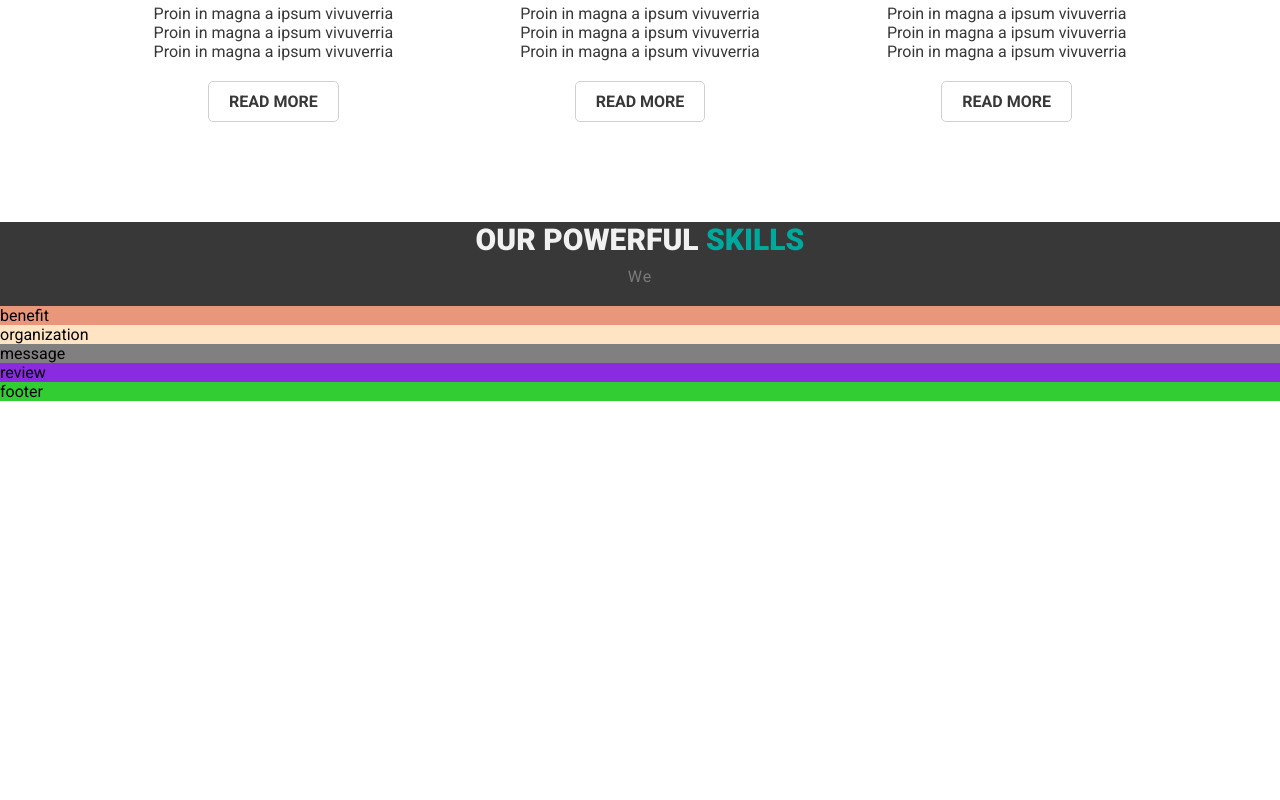
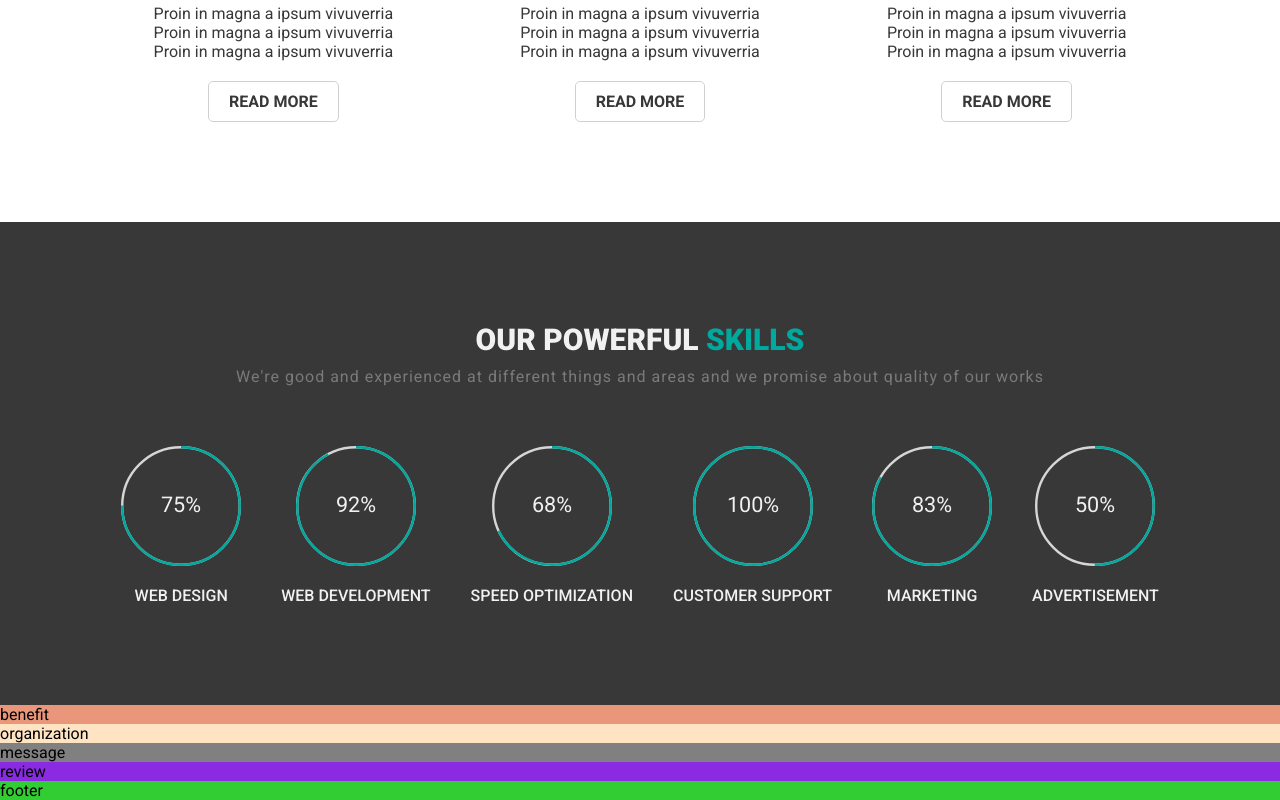
Before and after one commit to syahirdev/landing-page, a React (Create React App) app: page / in a window 1280 px wide. Shown: the part 937-1737 px from the top of the page. Before the commit the page ends 1338 px from the top, so only its background shows below. Built offline with nearby package versions, Linux system fonts and the light colour scheme.

Commit message:
add skill component

```diff
--- a/package.json
+++ b/package.json
@@ -16,6 +16,7 @@
     "@types/react": "^17.0.0",
     "@types/react-dom": "^17.0.0",
     "react": "^17.0.2",
+    "react-circular-progressbar": "^2.0.4",
     "react-dom": "^17.0.2",
     "react-scripts": "4.0.3",
     "sass": "^1.44.0",
--- a/src/components/intro/Intro.scss
+++ b/src/components/intro/Intro.scss
@@ -5,7 +5,7 @@
   flex-direction: column;
   justify-content: center;
   align-items: center;
-  margin: 100px;
+  padding: 100px;
 
   .offerContainer {
     display: flex;
--- /dev/null
+++ b/src/components/progress/Progress.scss
@@ -0,0 +1,20 @@
+@import "../../Global";
+
+.progress {
+  margin: 40px 20px 0;
+  display: flex;
+  justify-content: center;
+  align-items: center;
+  flex-direction: column;
+
+  .progressWrapper {
+    height: 120px;
+    width: 120px;
+  }
+
+  .progressText {
+    color: $lightColor;
+    font-weight: 500;
+    margin-top: 20px;
+  }
+}
--- /dev/null
+++ b/src/components/progress/Progress.tsx
@@ -0,0 +1,29 @@
+import "./Progress.scss";
+import { buildStyles, CircularProgressbar } from "react-circular-progressbar";
+import "react-circular-progressbar/dist/styles.css";
+
+interface ProgressProps {
+    percentage: number
+    text: string
+}
+
+export const Progress = ({percentage, text}: ProgressProps) => {
+    return (
+        <div className="progress">
+            <div className="progressWrapper">
+                <CircularProgressbar
+                    value={percentage}
+                    text={`${percentage}%`}
+                    strokeWidth={2}
+                    styles={buildStyles({
+                        strokeLinecap: "butt",
+                        textSize: "18px",
+                        pathColor: "#00a99d",
+                        textColor: "#f1f1f1"
+                    })}
+                />
+            </div>
+            <div className="progressText">{text.toUpperCase()}</div>
+        </div>
+    );
+};
--- a/src/components/skill/Skill.scss
+++ b/src/components/skill/Skill.scss
@@ -2,4 +2,11 @@
 
 .skill {
   background-color: $darkColor;
+  padding: 100px;
+
+  .progressContainer {
+    display: flex;
+    justify-content: center;
+    align-items: center;
+  }
 }
--- a/src/components/skill/Skill.tsx
+++ b/src/components/skill/Skill.tsx
@@ -1,5 +1,6 @@
 import "./Skill.scss";
 import { Title } from "../title/Title";
+import { Progress } from "../progress/Progress";
 
 export const Skill = () => {
     return (
@@ -7,9 +8,19 @@ export const Skill = () => {
             <Title
                 title="OUR POWERFUL"
                 titlePrimary="SKILLS"
-                subtitle="We"
+                subtitle="We're good and experienced at
+                different things and areas and
+                we promise about quality of our works"
                 alternate
             />
+            <div className="progressContainer">
+                <Progress percentage={75} text='web design'/>
+                <Progress percentage={92} text='web development'/>
+                <Progress percentage={68} text='speed optimization'/>
+                <Progress percentage={100} text='customer support'/>
+                <Progress percentage={83} text='marketing'/>
+                <Progress percentage={50} text='advertisement'/>
+            </div>
         </div>
     );
 };
```
Also changed, not shown: 1 other file (tests, documents, lock files or other folders).
